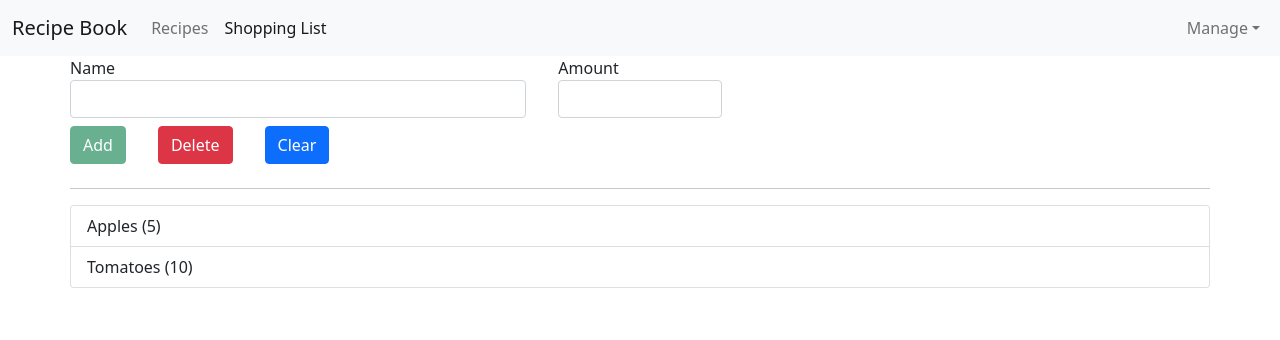
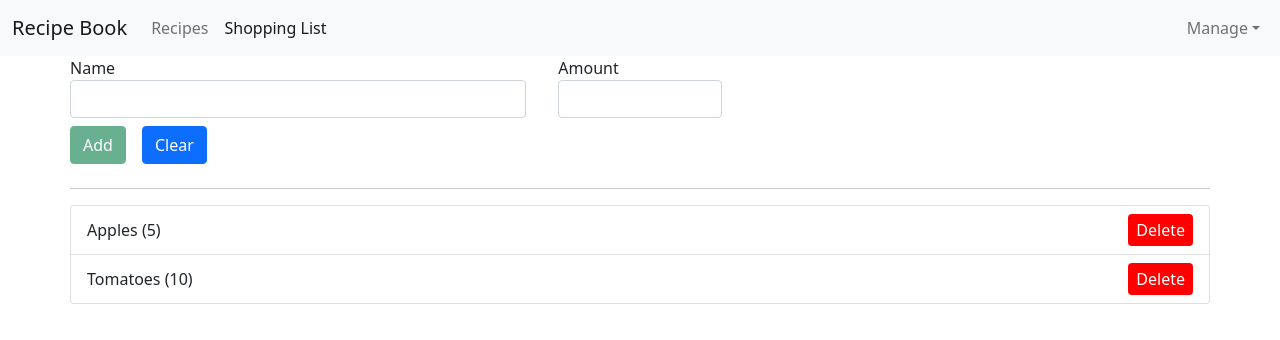
Before and after one commit to N1ggels-Angular/RecipeBook, an Angular app: page /shopping-list in a window 1280 px wide. Shown: the top 340 px of the page. Built offline with nearby package versions, Linux system fonts and the light colour scheme.

Commit message:
Allowing the Deletion of Shopping List Items

```diff
--- a/src/app/shopping-list/shopping-edit/shopping-edit.component.html
+++ b/src/app/shopping-list/shopping-edit/shopping-edit.component.html
@@ -34,7 +34,6 @@
             class="btn btn-success"
             type="submit"
             [disabled]="!f.valid">{{ editMode ? 'Update' : 'Add' }}</button>
-          <button class="btn btn-danger" type="button">Delete</button>
           <button class="btn btn-primary" type="button" (click)="onClear()">Clear</button>
         </div>
       </div>
--- a/src/app/shopping-list/shopping-list.component.html
+++ b/src/app/shopping-list/shopping-list.component.html
@@ -5,11 +5,12 @@
         <ul class="list-group">
           <a
             class="list-group-item"
-            style="cursor: pointer;"
+            style="cursor: pointer; display: flex; flex-direction: row; justify-content: space-between; align-items: center;"
             *ngFor="let ingredient of ingredients; let i = index"
             (click)="onEditItem(i)"
           >
             {{ ingredient.name }} ({{ ingredient.amount }})
+            <span style="background-color: red; padding: .5rem; line-height: 1rem; border-radius: .25rem; color: white; user-select: none;" (click)="onDelete(i)">Delete</span>
           </a>
         </ul>
     </div>
--- a/src/app/shopping-list/shopping-list.component.ts
+++ b/src/app/shopping-list/shopping-list.component.ts
@@ -25,11 +25,15 @@ export class ShoppingListComponent implements OnInit, OnDestroy {
     );
   }
 
+  onEditItem(index: number) {
+    this.shoppingListService.startedEditing.next(index);
+  }
+
+  onDelete(index: number) {
+    this.shoppingListService.deleteIngredient(index);
+  }
+
   ngOnDestroy(): void {
     this.subscription.unsubscribe();
   }
-
-  onEditItem(index: number) {
-    this.shoppingListService.startedEditing.next(index);
-  }
 }
--- a/src/app/shopping-list/shopping-list.service.ts
+++ b/src/app/shopping-list/shopping-list.service.ts
@@ -36,4 +36,9 @@ export class ShoppingListService {
     this.ingredients[index] = newIngredient;
     this.ingredientsChanged.next(this.ingredients.slice());
   }
+
+  deleteIngredient(index: number) {
+    this.ingredients.splice(index, 1);
+    this.ingredientsChanged.next(this.ingredients.slice());
+  }
 }
--- a/src/assets/scss/components/_btn.scss
+++ b/src/assets/scss/components/_btn.scss
@@ -1,6 +1,6 @@
 .btn {
 
-  margin: .5rem 1rem;
+  margin: .5rem;
 
   &:first-child {
 
```
